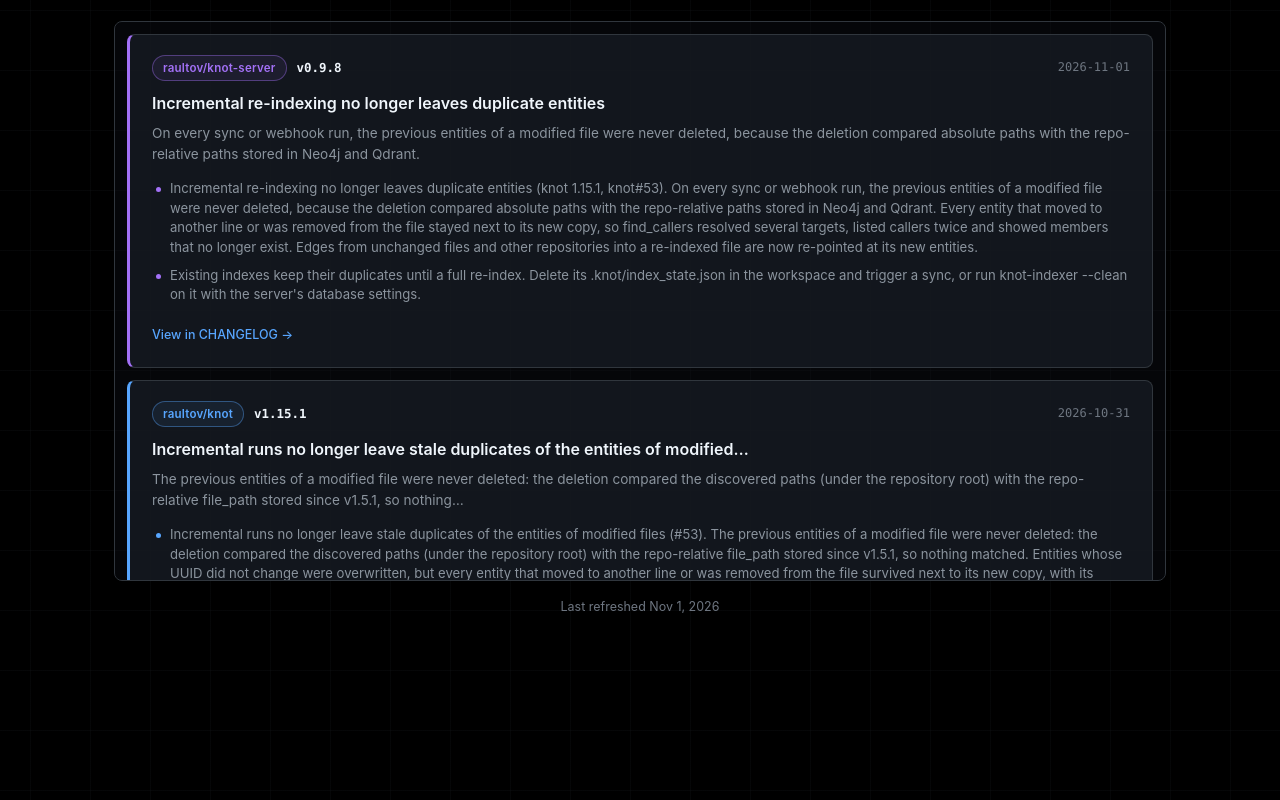
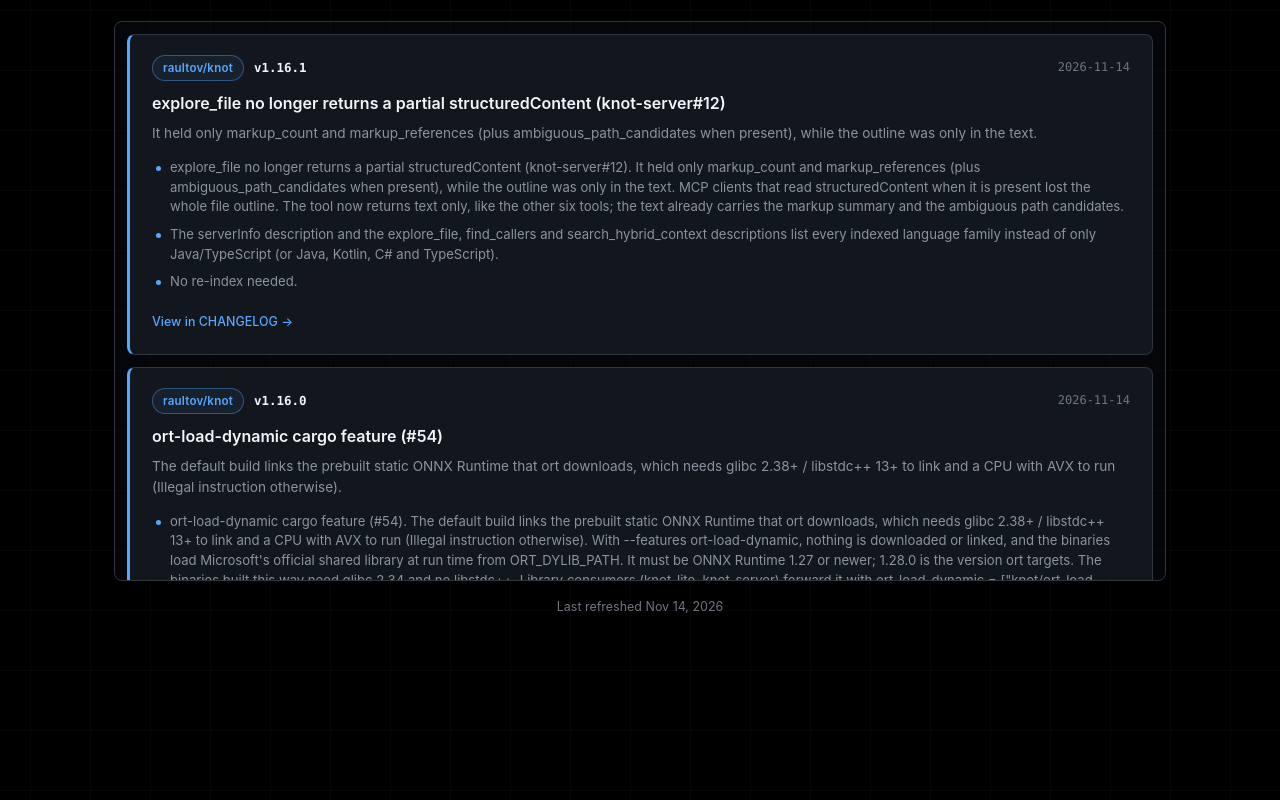
Before and after one commit to raultov/knot-site, a React (Vite) app: page / in a window 1280 px wide. Shown: the part 3200-4000 px from the top of the page. Built offline with nearby package versions, Linux system fonts and the light colour scheme.

Commit message:
feat(updates): update release feed to knot v1.16.1 and knot-server v0.10.1, bump to v0.8.22

```diff
--- a/index.html
+++ b/index.html
@@ -75,7 +75,7 @@
               "Cross-Repo Dependency Resolution",
               "Measured Token Efficiency"
             ],
-            "softwareVersion": "1.15.1"
+            "softwareVersion": "1.16.1"
           },
           {
             "@type": "SoftwareApplication",
@@ -108,7 +108,7 @@
               "Local & Remote Repos",
               "Metrics & Distributed Tracing"
             ],
-            "softwareVersion": "0.9.8"
+            "softwareVersion": "0.10.1"
           }
         ]
       }
@@ -132,6 +132,6 @@
   <body>
     <div id="root"></div>
     <script type="module" src="/src/main.tsx"></script>
-  <!-- app-version: 0.8.21 -->
+  <!-- app-version: 0.8.22 -->
   </body>
 </html>
--- a/package.json
+++ b/package.json
@@ -1,7 +1,7 @@
 {
   "name": "knot-site",
   "private": true,
-  "version": "0.8.21",
+  "version": "0.8.22",
   "type": "module",
   "scripts": {
     "fetch-updates": "node scripts/fetch-updates.mjs",
--- a/src/data/updates.json
+++ b/src/data/updates.json
@@ -1,7 +1,59 @@
 {
-  "generatedAt": "2026-11-01T07:39:10.921Z",
+  "generatedAt": "2026-11-14T11:08:37.156Z",
   "source": "https://github.com/raultov/knot + https://github.com/raultov/knot-server",
   "entries": [
+    {
+      "repo": "knot",
+      "version": "1.16.1",
+      "title": "explore_file no longer returns a partial structuredContent (knot-server#12)",
+      "date": "2026-11-14",
+      "summary": "It held only markup_count and markup_references (plus ambiguous_path_candidates when present), while the outline was only in the text.",
+      "highlights": [
+        "explore_file no longer returns a partial structuredContent (knot-server#12). It held only markup_count and markup_references (plus ambiguous_path_candidates when present), while the outline was only in the text. MCP clients that read structuredContent when it is present lost the whole file outline. The tool now returns text only, like the other six tools; the text already carries the markup summary and the ambiguous path candidates.",
+        "The serverInfo description and the explore_file, find_callers and search_hybrid_context descriptions list every indexed language family instead of only Java/TypeScript (or Java, Kotlin, C# and TypeScript).",
+        "No re-index needed."
+      ],
+      "changelogUrl": "https://github.com/raultov/knot/blob/master/CHANGELOG.md"
+    },
+    {
+      "repo": "knot",
+      "version": "1.16.0",
+      "title": "ort-load-dynamic cargo feature (#54)",
+      "date": "2026-11-14",
+      "summary": "The default build links the prebuilt static ONNX Runtime that ort downloads, which needs glibc 2.38+ / libstdc++ 13+ to link and a CPU with AVX to run (Illegal instruction otherwise).",
+      "highlights": [
+        "ort-load-dynamic cargo feature (#54). The default build links the prebuilt static ONNX Runtime that ort downloads, which needs glibc 2.38+ / libstdc++ 13+ to link and a CPU with AVX to run (Illegal instruction otherwise). With --features ort-load-dynamic, nothing is downloaded or linked, and the binaries load Microsoft's official shared library at run time from ORT_DYLIB_PATH. It must be ONNX Runtime 1.27 or newer; 1.28.0 is the version ort targets. The binaries built this way need glibc 2.34 and no libstdc++. Library consumers (knot-lite, knot-server) forward it with ort-load-dynamic = [\"knot/ort-load-dynamic\"]. The default build is unchanged.",
+        "With that feature, Embedder::init loads ONNX Runtime before any model download. A missing or too old library becomes an error naming ORT_DYLIB_PATH and the minimum version, instead of a panic in the first embedding call. pipeline::embed::runtime::ensure_loaded() is public so consumers can check earlier, and it is a no-op in the default build. The first outcome is cached for the process, because ort 2.0.0-rc.13 cannot safely retry a failed load.",
+        "make build / make install and the CI binaries for E2E build with default features instead of --all-features, which would now turn on ort-load-dynamic and require the shared library at run time. Clippy and unit tests keep --all-features.",
+        "Unit tests (feature ort-load-dynamic, so they run under --all-features) cover the library path resolution, the error message, the cached failure, and Embedder init failing before any download."
+      ],
+      "changelogUrl": "https://github.com/raultov/knot/blob/master/CHANGELOG.md"
+    },
+    {
+      "repo": "knot-server",
+      "version": "0.10.1",
+      "title": "explore_file over POST /mcp returns the whole outline to every client",
+      "date": "2026-11-14",
+      "summary": "Its structuredContent held only markup_count and markup_references, while the outline was only in the text, so MCP clients that read structuredContent when it is present lost the entities.",
+      "highlights": [
+        "explore_file over POST /mcp returns the whole outline to every client (knot 1.16.1, #12). Its structuredContent held only markup_count and markup_references, while the outline was only in the text, so MCP clients that read structuredContent when it is present lost the entities. The tool now returns text only, like the other six tools.",
+        "Upgrade knot to 1.16.1. The serverInfo description and the explore_file, find_callers and search_hybrid_context descriptions list every indexed language family instead of only Java/TypeScript. No re-index needed."
+      ],
+      "changelogUrl": "https://github.com/raultov/knot-server/blob/master/CHANGELOG.md"
+    },
+    {
+      "repo": "knot-server",
+      "version": "0.10.0",
+      "title": "ort-load-dynamic cargo feature",
+      "date": "2026-11-14",
+      "summary": "It forwards knot's feature of the same name: knot-server loads Microsoft's official ONNX Runtime shared library (1.27 or newer) from ORT_DYLIB_PATH instead of linking the prebuilt static one, which…",
+      "highlights": [
+        "ort-load-dynamic cargo feature (knot 1.16.0, knot#54). It forwards knot's feature of the same name: knot-server loads Microsoft's official ONNX Runtime shared library (1.27 or newer) from ORT_DYLIB_PATH instead of linking the prebuilt static one, which needs a CPU with AVX and glibc 2.38. A missing or too old library stops the server at startup with an error naming ORT_DYLIB_PATH. The \"Running on CPUs without AVX2\" recipe now uses cargo build --release --features ort-load-dynamic instead of editing Cargo.toml with cargo add ort.",
+        "Upgrade knot to 1.16.0. Default builds are unchanged. No re-index needed.",
+        "make build / make install use default features. --all-features would now turn on ort-load-dynamic, and the binary would then need the shared library at run time."
+      ],
+      "changelogUrl": "https://github.com/raultov/knot-server/blob/master/CHANGELOG.md"
+    },
     {
       "repo": "knot-server",
       "version": "0.9.8",
@@ -57,34 +109,6 @@
       "changelogUrl": "https://github.com/raultov/knot/blob/master/CHANGELOG.md"
     },
     {
-      "repo": "knot",
-      "version": "1.14.0",
-      "title": "HTTP client calls are linked to the endpoints they hit (#46)",
-      "date": "2026-10-31",
-      "summary": "Every routed method of a declarative client — OpenFeign (@FeignClient), MicroProfile REST Client (@RegisterRestClient), Spring HTTP interface (@GetExchange/@HttpExchange) — and every imperative call…",
-      "highlights": [
-        "HTTP client calls are linked to the endpoints they hit (#46). Every routed method of a declarative client — OpenFeign (@FeignClient), MicroProfile REST Client (@RegisterRestClient), Spring HTTP interface (@GetExchange/@HttpExchange) — and every imperative call — RestTemplate (getForObject, postForEntity, exchange(url, HttpMethod.X, …), …), WebClient / RestClient (.get().uri(…), .method(HttpMethod.X).uri(…), uriBuilder lambdas) — becomes an http_client_call entity named <METHOD> <path> with the client's base URL path applied. After every indexer run, HTTP_CALLS edges (heuristic: true) are recomputed across every indexed repository, so the links do not depend on indexing order and need no build dependency between client and server. A call links to the endpoint matching it best: same verb (or ANY), same segments with {variable} wildcards and at least one literal segment, the server's context path optional, the most literal endpoint winning (/items/{id} over /items/export); when the Feign service name or URL host matches a server's spring.application.name / quarkus.application.name, only that server's endpoints are candidates; a tie links nothing.",
-        "Base URLs and server facts are read from the repository's application* / bootstrap* .yml|.yaml|.properties and microprofile-config.properties (test sources excluded), even without --include-config-files: Feign url / spring.cloud.openfeign.client.config.<name>.url, quarkus.rest-client.<key>.url, <key>/mp-rest/url, ${prop:default} placeholders, @Value(\"${…}\") fields and constructor parameters, and the server context path (server.servlet.context-path, spring.mvc.servlet.path, quarkus.http.root-path, @ApplicationPath, …). Imperative URLs are evaluated from literals, concatenation, Kotlin templates, constants, URI.create, String.format and UriComponentsBuilder; an unknown leading part stands for scheme and host, an unknown later part for a {variable} segment, and a relative URL takes the base of the file's single baseUrl(…) / rootUri(…) builder call. Imperative calls in test code are skipped.",
-        "find_callers on a handler or endpoint lists the client calls under HTTP callers (heuristic: client call → endpoint); explore_file groups a client's calls under HTTP Client Calls; search results count them (HTTP callers N).",
-        "One overload is addressable by its parameter list (#37). com.x.Foo.bar(int, int) resolves com.x.Foo.bar with the usual tiers, then keeps the overloads whose declared parameter types match — simple type names, generic arguments compared only when written, arrays and varargs as [] or ..., name: Type for Kotlin/TypeScript. When none matches, the answer lists the declared overloads; the bare FQN labels each overload by its parameter list (### Target: com.x.Foo.bar(int, int)). Query-side only: existing indexes work without a re-index."
-      ],
-      "changelogUrl": "https://github.com/raultov/knot/blob/master/CHANGELOG.md"
-    },
-    {
-      "repo": "knot",
-      "version": "1.13.0",
-      "title": "Compact search answers for LLM agents (#50)",
-      "date": "2026-10-31",
-      "summary": "Each relationship summary is a single line whose samples are relative to the result's file — name (same file) in that file, the file name only elsewhere (the full path is one find_callers away) — and…",
-      "highlights": [
-        "Compact search answers for LLM agents (#50). Each relationship summary is a single line whose samples are relative to the result's file — name (same file) in that file, the file name only elsewhere (the full path is one find_callers away) — and that ends with … +N more when the samples are partial. Callers and usages in test code (is_test_path or #[cfg(test)]) stay in the counts, which still match find_callers, but are reported as N in tests and listed only with the new include_tests parameter (CLI --include-tests). Calls: is one line capped at 8 items; signatures print on one line and empty ones (()) are omitted; documentation keeps its first paragraph without @param/@return tags; a result declared in a file already shown refers to the earlier result instead of repeating the path. JSON output gains *_test_count / *_test_samples, and *_samples now holds production rows only.",
-        "detail parameter on search_hybrid_context (CLI --detail): full (default) or brief, one line per result — name (kind) — file:line — called by N, calls M. An unknown value is rejected.",
-        "explore_file puts the compact signature on the entity line, cuts documentation previews at the first sentence (read across line breaks, at most 200 characters), and groups Imports / Referenced Types by declaring file, names only. Measured on 8 searches and 3 files over 4 repositories: search full answers are 28% shorter, brief answers 82% shorter, explore_file answers 24% shorter.",
-        "this.x reads and writes are no longer stored as CALLS edges (#49). A this.<member> that is not the callee of a call becomes a member access: it produces a REFERENCES edge to a field or constant and a CALLS edge only to a method or getter (this.total, app.use(this.handler)). find_callers on a field lists its readers and writers as references, and search Calls: lists no longer fill up with fields. An arrow-function class field passed as app.use(this.handler) now produces REFERENCES instead of CALLS."
-      ],
-      "changelogUrl": "https://github.com/raultov/knot/blob/master/CHANGELOG.md"
-    },
-    {
       "repo": "knot-server",
       "version": "0.9.7",
       "title": "Upgrade knot to 1.15.0",
@@ -107,34 +131,6 @@
         "Release binaries are built again. dist 0.31 builds Apple Silicon on macos-14, whose runner image GitHub retires on 2026-11-02. Its brownout cancelled the aarch64-apple-darwin job, so v0.9.4 and v0.9.5 have no GitHub Release; both are on crates.io and Docker Hub. The Apple Silicon build now runs on macos-15. No code changes since 0.9.5."
       ],
       "changelogUrl": "https://github.com/raultov/knot-server/blob/master/CHANGELOG.md"
-    },
-    {
-      "repo": "knot-server",
-      "version": "0.9.5",
-      "title": "HTTP_CALLS in the graph API",
-      "date": "2026-10-31",
-      "summary": "relationships=HTTP_CALLS draws the heuristic edges from an HTTP client call to the endpoint it hits, possibly in another repository (knot 1.14).",
-      "highlights": [
-        "HTTP_CALLS in the graph API. relationships=HTTP_CALLS draws the heuristic edges from an HTTP client call to the endpoint it hits, possibly in another repository (knot 1.14). The endpoints kind category now includes http_client_call next to http_endpoint, so relationships=HTTP_CALLS,ROUTES_TO&kinds=endpoints,functions follows a client call to the handler that serves it.",
-        "Upgrade knot to 1.14.1. knot relinks HTTP_CALLS in one transaction serialized by a lock on a singleton :HttpCallsLock node, unique by a constraint created at startup. Cluster nodes finishing an index run at the same time no longer leave the edges missing or stale, and the subgraph query accepts HTTP_CALLS. No re-index needed.",
-        "Both limitations listed in 0.9.4 (graph support for HTTP_CALLS and the cluster relink race) are resolved.",
-        "E2E G24: the Feign client fixture tests/fixtures/http_endpoints/ItemsClient.java reaches GET /items/{id} over HTTP_CALLS in the graph, and the handler's callers list it under http_calls. G17 adds HTTP_CALLS to the relationship round-trip; G21 accepts client calls in the endpoints category."
-      ],
-      "changelogUrl": "https://github.com/raultov/knot-server/blob/master/CHANGELOG.md"
-    },
-    {
-      "repo": "knot-server",
-      "version": "0.9.4",
-      "title": "Upgrade knot to 1.14.0",
-      "date": "2026-10-31",
-      "summary": "Updated the knot dependency from 1.12.2 to 1.14.0.",
-      "highlights": [
-        "Upgrade knot to 1.14.0. Updated the knot dependency from 1.12.2 to 1.14.0. No API code changes were required. Re-index Java, Kotlin, TypeScript and JavaScript repositories to build the HTTP client calls and drop the false edges fixed upstream.",
-        "HTTP callers (knot 1.14.0, Java/Kotlin). GET /api/repos/:id/callers, GET /api/callers and the find_callers MCP tool gain an http_calls bucket: the HTTP client calls linked by heuristic HTTP_CALLS edges to the queried endpoint or handler, from any indexed repository. Covered clients are OpenFeign, MicroProfile REST Client, Spring @HttpExchange, RestTemplate, WebClient and RestClient. Each client call is an http_client_call entity, found by search and listed by explore_file. Indexing reads each repository's application* / bootstrap* configuration for base URLs, service names and context paths, and recomputes the links across all repositories after every run, so they do not depend on indexing order.",
-        "Overload addressing (knot 1.14.0). entity=com.x.Foo.bar(int, int) resolves a single overload; resolution.overload reports the parameter list, whether it matched and, when it did not, the declared overloads. Query-side only, no re-index needed.",
-        "Untyped receivers (knot 1.14.0, Java/Kotlin). A call on a receiver of unknown type binds by name alone only to a method whose type is visible from the caller's file, and var x = new Foo() types the receiver."
-      ],
-      "changelogUrl": "https://github.com/raultov/knot-server/blob/master/CHANGELOG.md"
     }
   ]
 }
```
Also changed, not shown: public/llms.txt, 1 other file (tests, documents, lock files or other folders).
